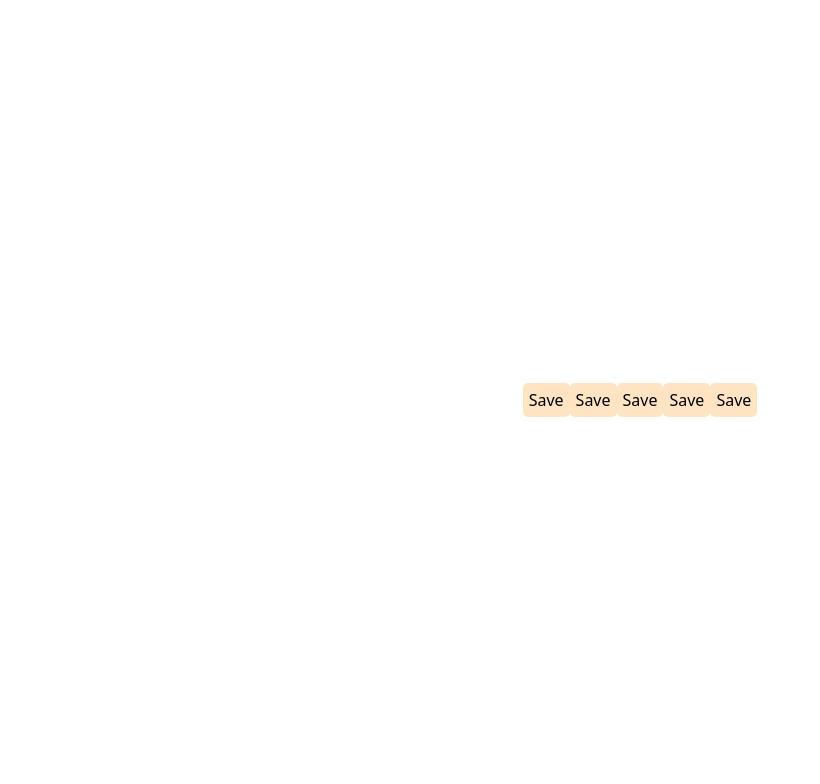
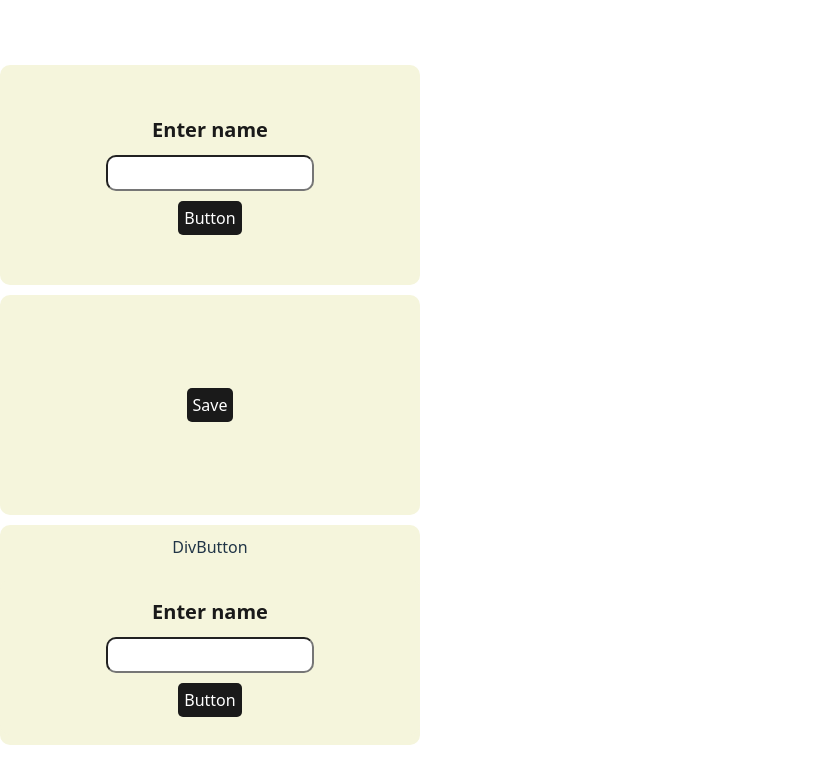
Before and after one commit to beni2408/guvi, a React (Vite) app in the folder Initial Workspace/react-app/: page / in a window 1280 px wide. Shown: the top 784 px of the page, without its empty margins (0-820 px from the left). Built offline with nearby package versions, Linux system fonts and the light colour scheme.

Commit message:
worked on some examples

```diff
--- a/Initial Workspace/react-app/src/App.css
+++ b/Initial Workspace/react-app/src/App.css
@@ -1,49 +1,38 @@
-#root {
-  max-width: 1280px;
-  margin: 0 auto;
-  padding: 2rem;
-  text-align: center;
+html {
+  background-color: #213547;
 }
 
 .btn {
-  color: black;
-  background-color: bisque;
+  color: rgb(255, 255, 255);
+  background-color: #1a1a1a;
   padding: 5px;
   border-radius: 5px;
+  gap: 10px;
 }
 
-.logo {
-  height: 6em;
-  padding: 1.5em;
-  will-change: filter;
-  transition: filter 300ms;
-}
-.logo:hover {
-  filter: drop-shadow(0 0 2em #646cffaa);
-}
-.logo.react:hover {
-  filter: drop-shadow(0 0 2em #61dafbaa);
+.div {
+  gap: 10px;
+  margin-top: 10px;
+  border-radius: 10px;
+  background-color: beige;
+  justify-content: center;
+  align-items: center;
+  display: flex;
+  flex-direction: column;
+  width: 400px;
+  height: 200px;
+  padding: 10px;
+  /* box-shadow: 0px, white; */
 }
 
-@keyframes logo-spin {
-  from {
-    transform: rotate(0deg);
-  }
-  to {
-    transform: rotate(360deg);
-  }
+.input {
+  border-radius: 10px;
+  width: 200px;
+  height: 30px;
 }
 
-@media (prefers-reduced-motion: no-preference) {
-  a:nth-of-type(2) .logo {
-    animation: logo-spin infinite 20s linear;
-  }
+label {
+  color: #1a1a1a;
+  font-weight: bold;
+  font-size: 20px;
 }
-
-.card {
-  padding: 2em;
-}
-
-.read-the-docs {
-  color: #888;
-}
--- a/Initial Workspace/react-app/src/App.jsx
+++ b/Initial Workspace/react-app/src/App.jsx
@@ -1,20 +1,54 @@
-import React from "react";
+import React, { createElement } from "react";
 import "./App.css";
-
 function App() {
   return (
     <>
-      <Button />
-      <Button />
-      <Button />
-      <Button />
-      <Button />
+      <Exampleelement></Exampleelement>
+      <DivButton></DivButton>
+      <Propsexample
+        className={"div"}
+        element={"DivButton"}
+        component={Exampleelement()}
+      ></Propsexample>
     </>
   );
 }
 
 export default App;
 
-function Button() {
-  return <button className="btn">Save</button>;
+function Exampleelement() {
+  return (
+    <div className="div">
+      <label htmlFor="input">Enter name</label>
+      <input className="input" type="text" name="name" />
+      <button className="btn">Button</button>
+    </div>
+  );
 }
+
+function MyButton() {
+  return createElement(
+    "button",
+    { className: "mybtn1", id: "my-btnid" },
+    "Save"
+  );
+}
+
+function DivButton() {
+  return createElement(
+    "div",
+    {
+      className: "div",
+    },
+    createElement("button", { className: "btn" }, "Save")
+  );
+}
+
+function Propsexample(props) {
+  return (
+    <div className={props.className}>
+      {props.element}
+      {props.component}
+    </div>
+  );
+}
```
